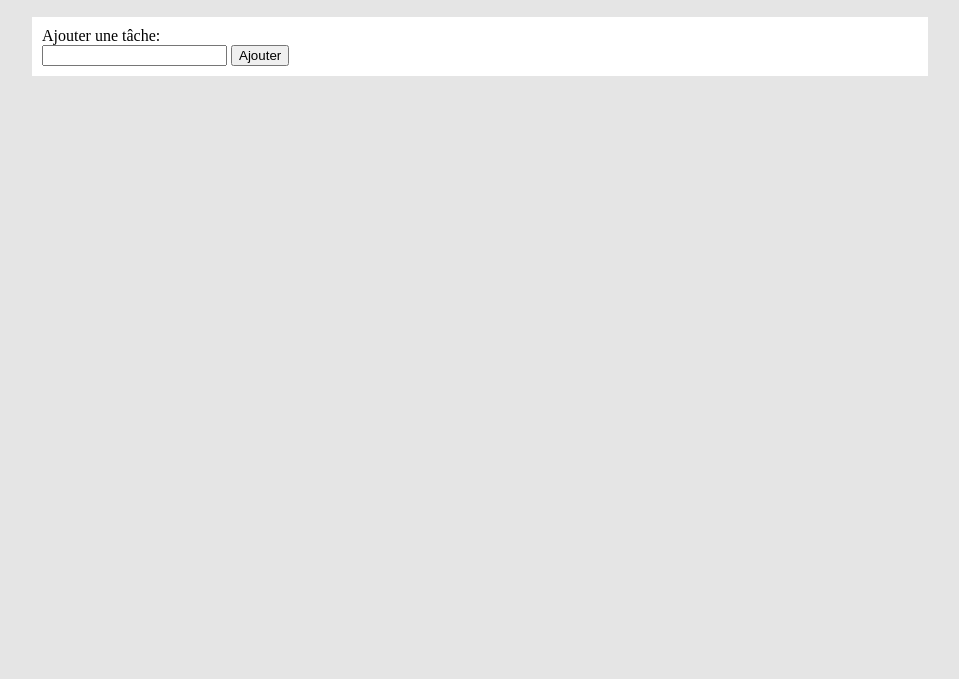
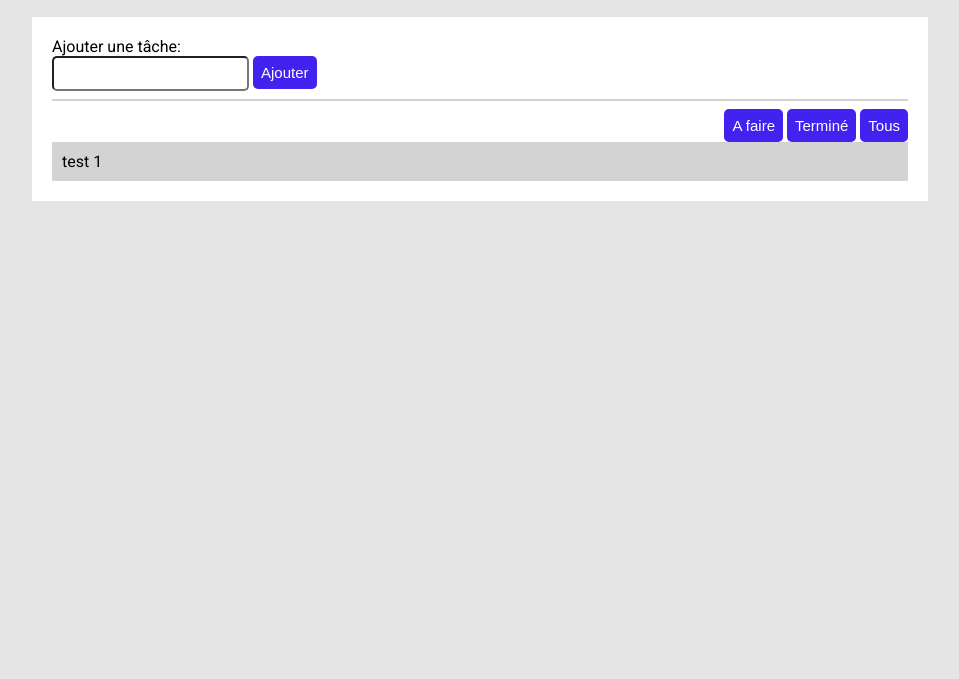
Before and after one commit to KevinTanghe/Todolist-Projet-, a plain HTML site: page index.html in a window 1280 px wide. Shown: the part 121-800 px from the top of the page, without its empty margins (160-1119 px from the left). Drawn offline with Linux system fonts and the light colour scheme.

```diff
--- a/index.html
+++ b/index.html
@@ -4,6 +4,8 @@
     <meta charset="UTF-8">
     <meta name="viewport" content="width=device-width, initial-scale=1.0">
     <title>Document</title>
+    <link rel="preconnect" href="https://fonts.gstatic.com">
+    <link href="https://fonts.googleapis.com/css2?family=Roboto&display=swap" rel="stylesheet">
     <link rel="stylesheet" href="./public/css/app.css">
 </head>
 <body>
@@ -11,9 +13,27 @@
         <h1>TodoList</h1>
     </header>
     <section>
-        <p>Ajouter une tâche:</p>
-        <input type="text">
-        <button>Ajouter</button>
+        <div>
+            <p>Ajouter une tâche:</p>
+            <input type="text">
+            <button>Ajouter</button>
+            <hr class="test">
+        </div>
+        <div class="groupeBouton">
+            <button>A faire</button>
+            <button>Terminé</button>
+            <button>Tous</button>
+        </div>
+        <div id="liste">
+            <div>
+                <div>
+                    <p class="tache">test 1</p>
+                </div>
+                <div>
+
+                </div>
+            </div>
+        </div>
     </section>
     <script src="./public/js/main.js"></script>
 </body>
--- a/src/scss/app.scss
+++ b/src/scss/app.scss
@@ -2,6 +2,7 @@ body{
     width: 70%;
     margin: auto;
     background-color: rgb(229, 229, 229);
+    font-family: 'Roboto', sans-serif;
 }
 header{
     background-color: rgb(123, 198, 250);
@@ -16,8 +17,34 @@ header{
 
 section{
     background-color: white;
-    padding: 10px;
+    padding: 20px;
     p{
         margin: 0;
     }
+    input{
+        padding: 8px;
+        border-radius: 5px;
+    }
+    hr{
+        border: lightgrey solid 1px;
+    }
+    button{
+        font-size: 15px;
+        color: white;
+        background-color: rgb(65, 34, 239);
+        border: none;
+        border-radius: 5px;
+        padding: 8px;
+    }
 }
+.groupeBouton{
+    text-align: right;
+}
+#liste{
+
+}
+
+.tache{
+    background-color: lightgrey;
+    padding: 10px;
+}
```
Also changed, not shown: package-lock.json (added), public/css/app.css, 1 other file.
